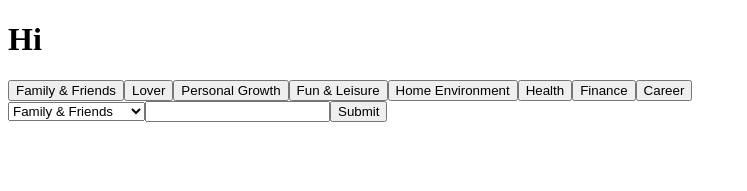
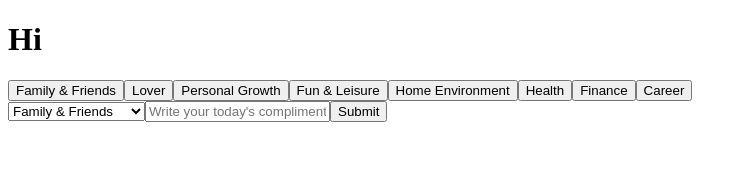
Before and after one commit to Jean-yun/SparkleBox_js, a React (Create React App) app: page / in a window 1280 px wide. Shown: the top 191 px of the page, without its empty margins (0-747 px from the left). Built offline with nearby package versions, Linux system fonts and the light colour scheme.

Commit message:
added functions to record input chagnes and submit button

```diff
--- a/src/App.js
+++ b/src/App.js
@@ -5,6 +5,35 @@ function App() {
   //Add Single compliment and List of compliments
   const [word, setWord] = useState("");
   const [words, setWords] = useState([]);
+  const [selectedSector, setSelectedSector] = useState("Family & Friends"); //default setting
+
+  //Handle sector change
+  const handleSectorChange = (event) => {
+    setSelectedSector(event.target.value);
+  };
+
+  //When changed input, the word changes
+  const handleInputChange = (event) => {
+    setWord(event.target.value)
+  }
+
+
+  //When submitted, add the compliment to the selected sector
+  const handleSubmit = (event) => {
+    event.preventDefault();
+    //if the word is valid after removin spaces on each end
+    if (word.trim()) {
+      //add the compliment to the end of the selected Sector list
+      setWords((prevWords) => [...prevWords, { text: word, sector: selectedSector }]);
+      //reset the input field
+      setWord("")
+    }
+  };
+
+  const submitCompliment = (event) => {
+    setWord(event.target.value)
+    console.log(event.target.value)
+  };
 
   return (
     <div className="App">
@@ -21,7 +50,8 @@ function App() {
         <button>Career</button>
       </div>
 
-      <select>
+      <form onSubmit={handleSubmit}>
+      <select onChange={handleSectorChange} value={selectedSector}>
         <option>Family & Friends</option>
         <option>Lover</option>
         <option>Personal Growth</option>
@@ -30,10 +60,20 @@ function App() {
         <option>Health</option>
         <option>Finance</option>
         <option>Career</option>
-      </select>
-      <input type="text"></input>
-      <button>Submit</button>
+        </select>
+
+        <input
+          type="text"
+          placeholder="Write your today's compliment :) "
+          value={word}
+          onChange={handleInputChange}
+        />
+
+        <button type="submit">Submit</button>
+      </form>
     </div>
+
+
   );
 }
 
```
